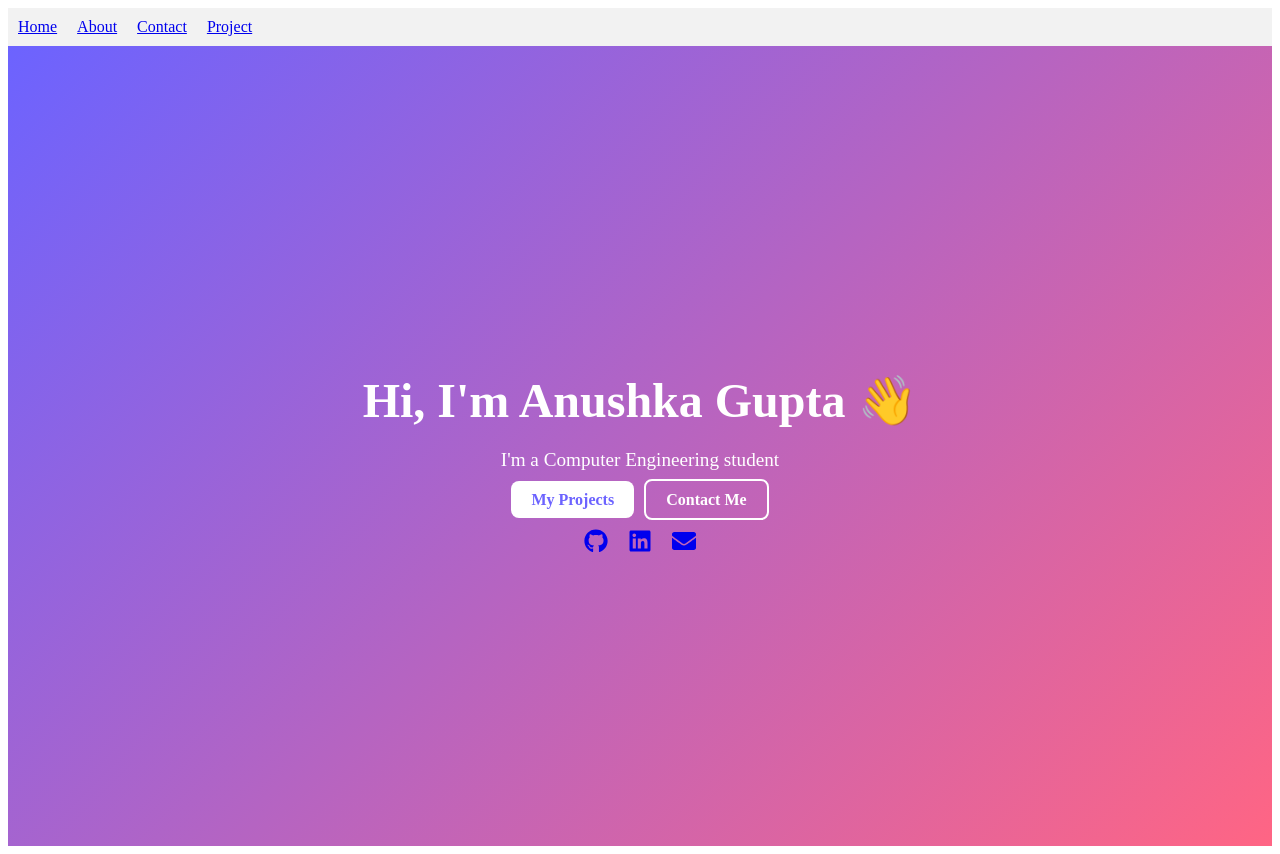
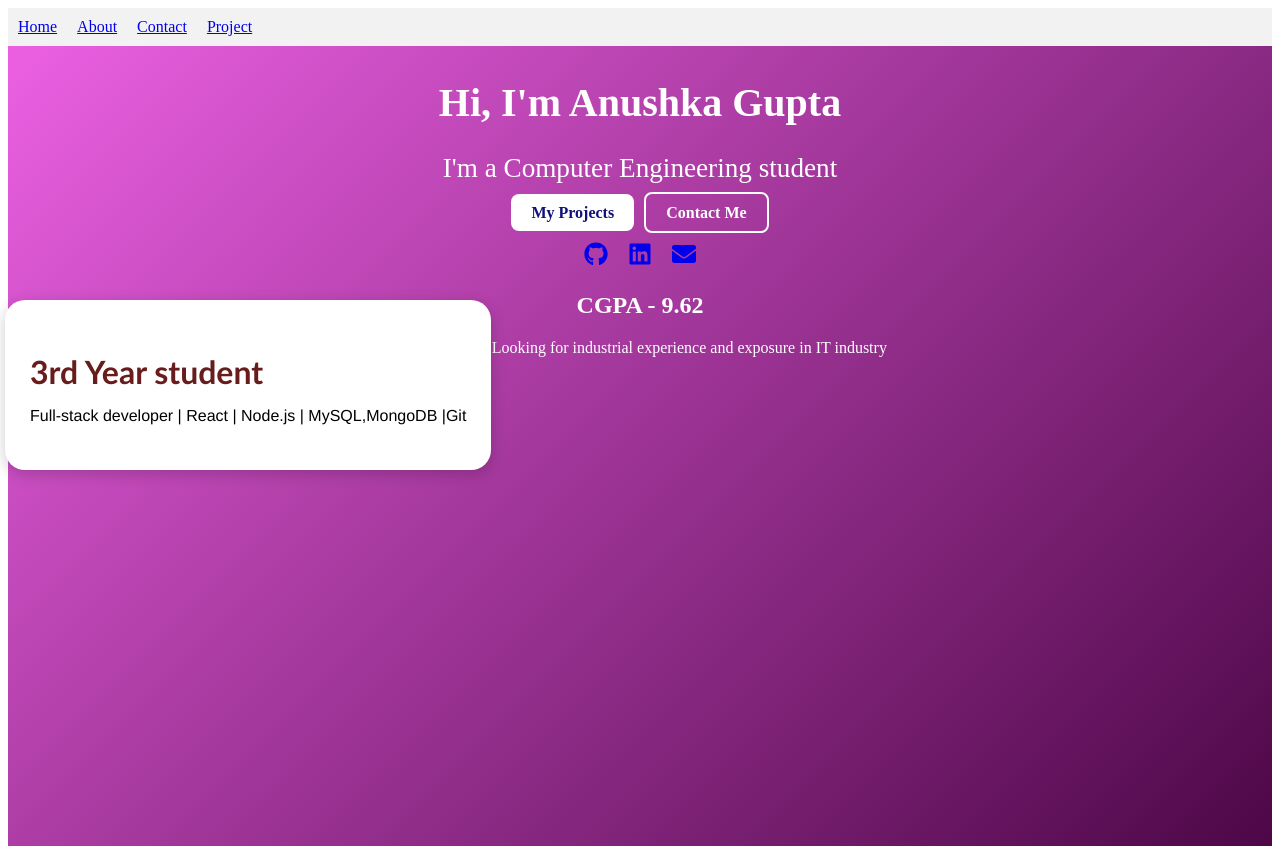
Before and after one commit to anushkagupta-coder/Portfolio, a React app in the folder frontend/: page / in a window 1280 px wide. Built offline with nearby package versions, Linux system fonts and the light colour scheme; the HTML template or start-up script is replaced by a standard one.

Commit message:
home frontend and css

```diff
--- a/frontend/src/App.css
+++ b/frontend/src/App.css
@@ -1,6 +1,31 @@
-/*.component {
-  padding: 20px;
-  text-align: center;
-  color: brown;
-  background-color: #f9f9f9;
-}*/
+.home-card {
+  position: fixed;          /* stick to viewport */
+  top: 300px;                 /* vertical center */
+  left: 5px;
+  background-color: #fff;
+  padding: 25px;
+  color: black;
+  border-radius: 20px;
+  box-shadow: 0 4px 15px rgba(0,0,0,0.2); /* soft shadow */
+  max-width: 600px;
+  text-align: left;
+  transition: transform 0.3s ease, box-shadow 0.3s ease;
+}
+
+.home-card:hover {
+  transform: translateX(10px); /* Right On Hover */
+  box-shadow: 0 8px 20px rgba(0,0,0,0.3);
+}
+.home-card h2 {
+  margin-bottom: 15px;
+  font-family: 'Gill Sans', 'Gill Sans MT','Trebuchet MS';
+  font-size: 2em;
+  color: rgb(104, 28, 28);
+  text-decoration: double;
+}
+
+.home-card p {
+  font-size: 1rem;
+  font-family: 'Franklin Gothic Medium', 'Arial Narrow', Arial, sans-serif;
+  margin-bottom: 20px;
+}
--- a/frontend/src/pages/Home.jsx
+++ b/frontend/src/pages/Home.jsx
@@ -3,15 +3,17 @@ import { FaGithub, FaLinkedin, FaEnvelope } from "react-icons/fa";
 
 const Home = () => {
   return (
-    <section id="home" style={{ minHeight: "100vh", display: "flex", alignItems: "center", justifyContent: "center", background: "linear-gradient(135deg, #6C63FF, #FF6584)", color: "white", textAlign: "center", padding: "0 20px" }}>
+    <section id="home" style={{ minHeight: "100vh", display: "flex", alignItems: "center", flexDirection: "column",
+    justifyContent: "flex-start", background: "linear-gradient(135deg, #eb60e2ff, #4d0747ff)",
+    color: "white", textAlign: "center", padding: "0px 20px", }}>
 
       <div>
-        <h1 style={{ fontSize: "3rem", marginBottom: "10px" }}>Hi, I'm Anushka Gupta 👋</h1>
-        <p style={{ fontSize: "1.2rem", marginBottom: "20px" }}>I'm a Computer Engineering student </p>
+        <h1 style={{ fontSize: "2.5rem", marginBottom: "10px" }}>Hi, I'm Anushka Gupta</h1>
+        <p style={{ fontSize: "1.7rem", marginBottom: "20px" }}>I'm a Computer Engineering student </p>
 
         {/* Buttons or links to projects/contact */}
         <div style={{ marginBottom: "20px" }}>
-          <a href="projects" style={{ marginRight: "10px", padding: "10px 20px", borderRadius: "8px", backgroundColor: "white", color: "#6C63FF", fontWeight: "bold", textDecoration: "none", transition: "0.3s" }}>My Projects</a>
+          <a href="projects" style={{ marginRight: "10px", padding: "10px 20px", borderRadius: "8px", backgroundColor: "white", color: "#101278ff", fontWeight: "bold", textDecoration: "none", transition: "0.3s" }}>My Projects</a>
           <a href="contact" style={{ padding: "10px 20px", borderRadius: "8px", border: "2px solid white", color: "white", fontWeight: "bold", textDecoration: "none", transition: "0.3s" }}>Contact Me</a>
         </div>
 
@@ -21,6 +23,18 @@ const Home = () => {
           <a href="https://www.linkedin.com/in/anushka-gupta-aa9b40286/" target="_blank" rel="noreferrer"><FaLinkedin /></a>
           <a href="anushka612004@gmail.com"><FaEnvelope /></a>
         </div>
+
+        <div className="home-card">
+            <h2>3rd Year student </h2>
+            <p>Full-stack developer | React | Node.js | MySQL,MongoDB |Git  </p>
+        </div>
+
+        <div className="right-card">
+            <h2>CGPA - 9.62 </h2>
+            <p>2027 Graduate Looking for industrial experience
+                and exposure in IT industry </p>
+        </div>
+
       </div>
 
     </section>
```
